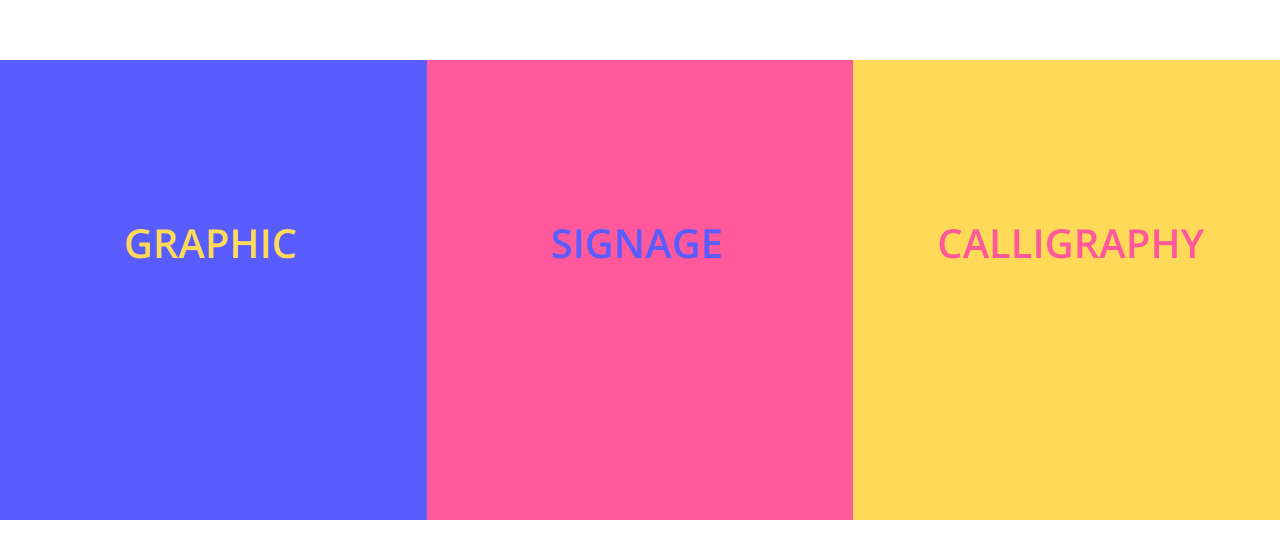
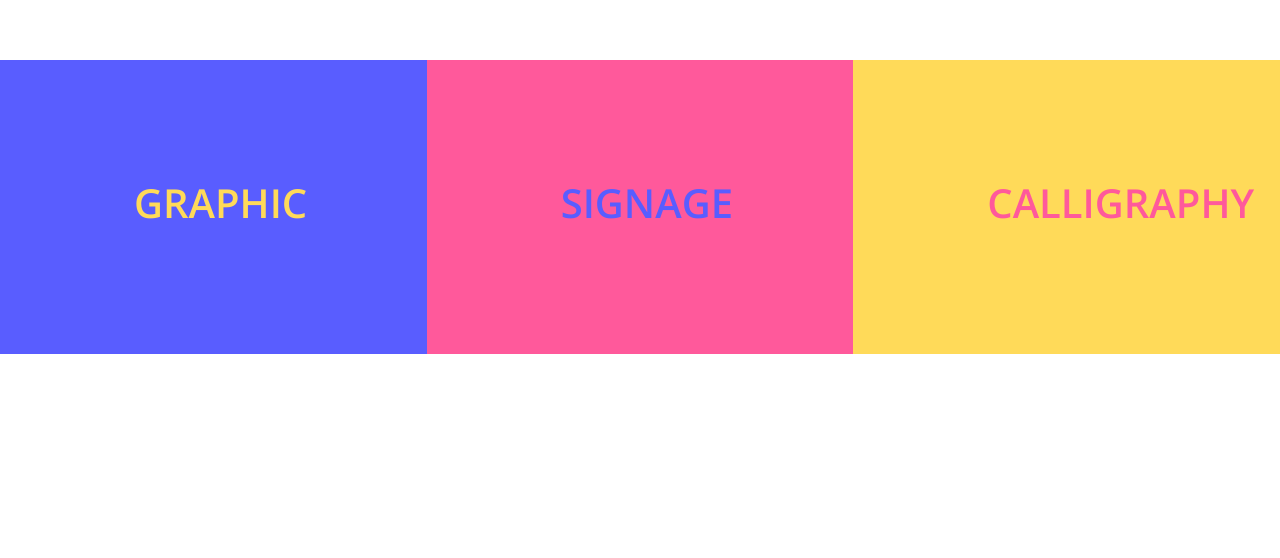
Before and after one commit to eddienakkim/nayeonPortfolio, a plain HTML site: page index.html in a window 1280 px wide. Shown: the part 196-754 px from the top of the page. Drawn offline with nearby package versions, Linux system fonts and the light colour scheme.

Commit message:
made some changes

```diff
--- a/css/style.css
+++ b/css/style.css
@@ -45,14 +45,14 @@
 h1 {
     text-align: center;
     padding: 30%;
-    margin: 40px 40px 20px -10px;
+    /* margin: 40px 40px 20px -10px; */
     width: 100%;
-    height: 400px;
+    /* height: 400px; */
 }
 
 
 #boxThree h1{
-    margin-left: -50px;
+    margin-left: px;
 }
 
 a {
```
Also changed, not shown: design/design.html (+2 -1 lines).
